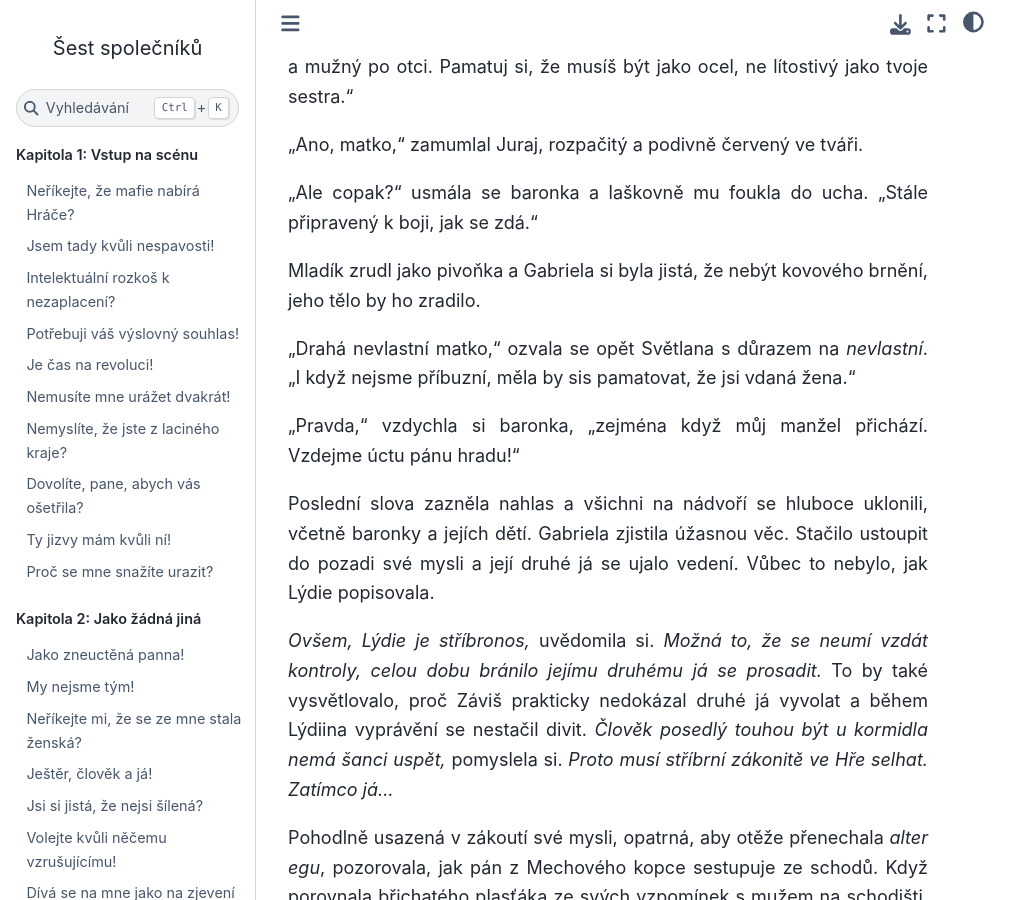
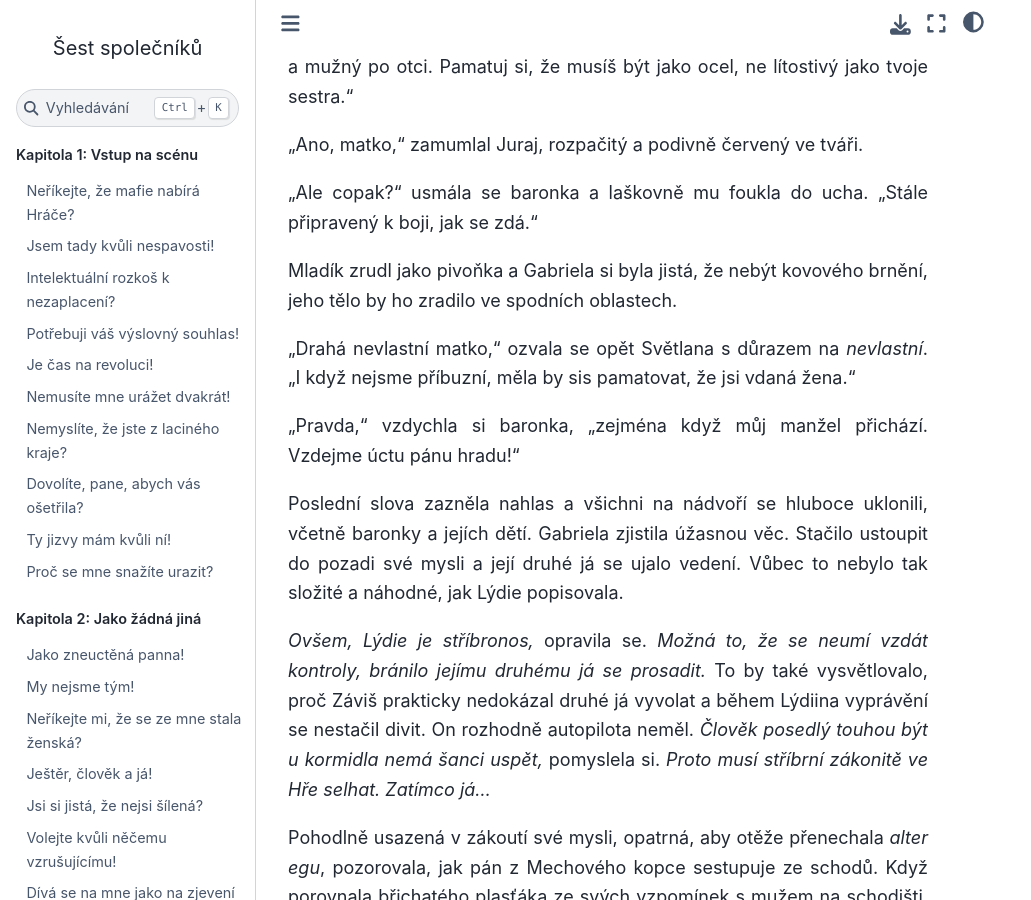
Before and after one commit to hanpari/sest-spolecniku, a Sphinx documentation site: the page built from source/sest_spolecniku/004-zavod-s-casem/08.md, in a window 1280 px wide and 900 px high, scrolled down 2250 px. Shown: the whole window, without its empty margins (0-1031 px from the left). Built offline with Sphinx 7.4.7 and the Sphinx Book theme 1.1.4, drawn with Linux system fonts in a browser that asks for light colours; some of the changed text lies outside the part shown.

Commit message:
08 before

```diff
--- a/source/sest_spolecniku/004-zavod-s-casem/08.md
+++ b/source/sest_spolecniku/004-zavod-s-casem/08.md
@@ -10,7 +10,7 @@
 
 Světlana se také změnila, byť ne o tolik. Její obličej se stal měkčím, měla kulatější bradu, méně výrazné lícní kosti a obrovské modré oči, ze kterých vyzařovalo vlídné porozumění. Nicméně její charakteristické nešvary zůstaly, takže i teď si nervózně kousala spodní ret.
 
-*Škoda, že jsem se nepodívala do zrcadla,* pomyslela si Gabriela. Mezi dívkami panovala nevyslovená rivalita. Obě dvě byly posedlé vzhledem, ale Světlana měla přístup ke kosmetice, o které si ona mohla nechat zdát, proto vždy zůstávala v jejím stínu.
+*Jaká bych já byla v zrcadle?* napadlo Gabrielu. Mezi dívkami panovala nevyslovená rivalita. Obě dvě byly posedlé vzhledem, ale Světlana měla přístup ke kosmetice, o které si ona mohla nechat zdát, proto vždy zůstávala v jejím stínu.
 
 "Moje pýcha dorazila," ozvalo se.
 
@@ -18,7 +18,7 @@
 
 *To je baronka Sylvie?*
 
-Než se stačila Gabriela vzpamatovat, žena k ní přišla a objala ji a políbila na obě tváře.
+Než se stačila Gabriela vzpamatovat, žena k ní přišla, objala ji a políbila na obě tváře.
 
 "Vyspala ses do růžova, maličká?"
 
@@ -48,15 +48,15 @@
 
 "Ale copak?" usmála se baronka a laškovně mu foukla do ucha. "Stále připravený k boji, jak se zdá."
 
-Mladík zrudl jako pivoňka a Gabriela si byla jistá, že nebýt kovového brnění, jeho tělo by ho zradilo.
+Mladík zrudl jako pivoňka a Gabriela si byla jistá, že nebýt kovového brnění, jeho tělo by ho zradilo ve spodních oblastech.
 
 "Drahá nevlastní matko," ozvala se opět Světlana s důrazem na *nevlastní*. "I když nejsme příbuzní, měla by sis pamatovat, že jsi vdaná žena."
 
 "Pravda," vzdychla si baronka, "zejména když můj manžel přichází. Vzdejme úctu pánu hradu!"
 
-Poslední slova zazněla nahlas a všichni na nádvoří se hluboce uklonili, včetně baronky a jejích dětí. Gabriela zjistila úžasnou věc. Stačilo ustoupit do pozadi své mysli a její druhé já se ujalo vedení. Vůbec to nebylo, jak Lýdie popisovala.
+Poslední slova zazněla nahlas a všichni na nádvoří se hluboce uklonili, včetně baronky a jejích dětí. Gabriela zjistila úžasnou věc. Stačilo ustoupit do pozadi své mysli a její druhé já se ujalo vedení. Vůbec to nebylo tak složité a náhodné, jak Lýdie popisovala.
 
-*Ovšem, Lýdie je stříbronos,* uvědomila si. *Možná to, že se neumí vzdát kontroly, celou dobu bránilo jejímu druhému já se prosadit.* To by také vysvětlovalo, proč Záviš prakticky nedokázal druhé já vyvolat a během Lýdiina vyprávění se nestačil divit. *Člověk posedlý touhou být u kormidla nemá šanci uspět,* pomyslela si. *Proto musí stříbrní zákonitě ve Hře selhat. Zatímco já...*
+*Ovšem, Lýdie je stříbronos,* opravila se. *Možná to, že se neumí vzdát kontroly, bránilo jejímu druhému já se prosadit.* To by také vysvětlovalo, proč Záviš prakticky nedokázal druhé já vyvolat a během Lýdiina vyprávění se nestačil divit. On rozhodně autopilota neměl. *Člověk posedlý touhou být u kormidla nemá šanci uspět,* pomyslela si. *Proto musí stříbrní zákonitě ve Hře selhat. Zatímco já...*
 
 Pohodlně usazená v zákoutí své mysli, opatrná, aby otěže přenechala *alter egu*, pozorovala, jak pán z Mechového kopce sestupuje ze schodů. Když porovnala břichatého plasťáka ze svých vzpomínek s mužem na schodišti, marně hledala, co ti dva mají společného.
 
```
